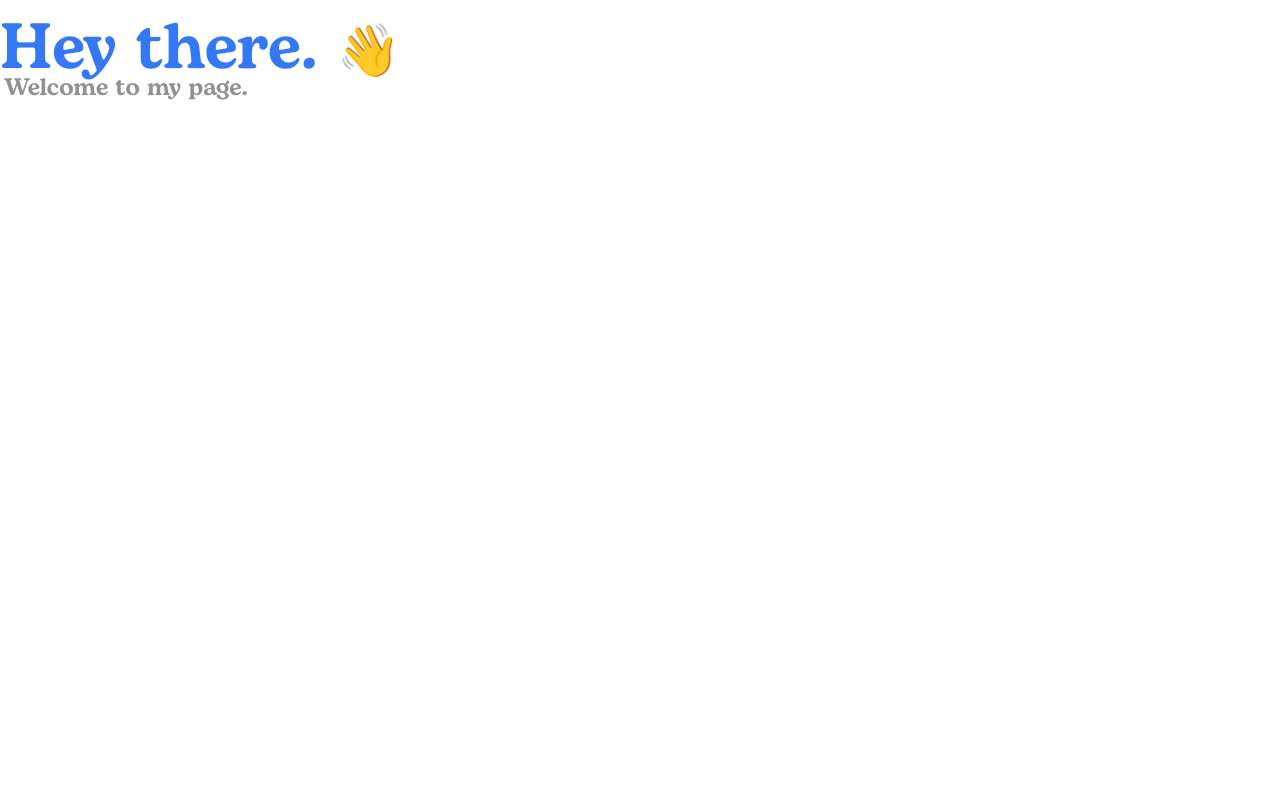
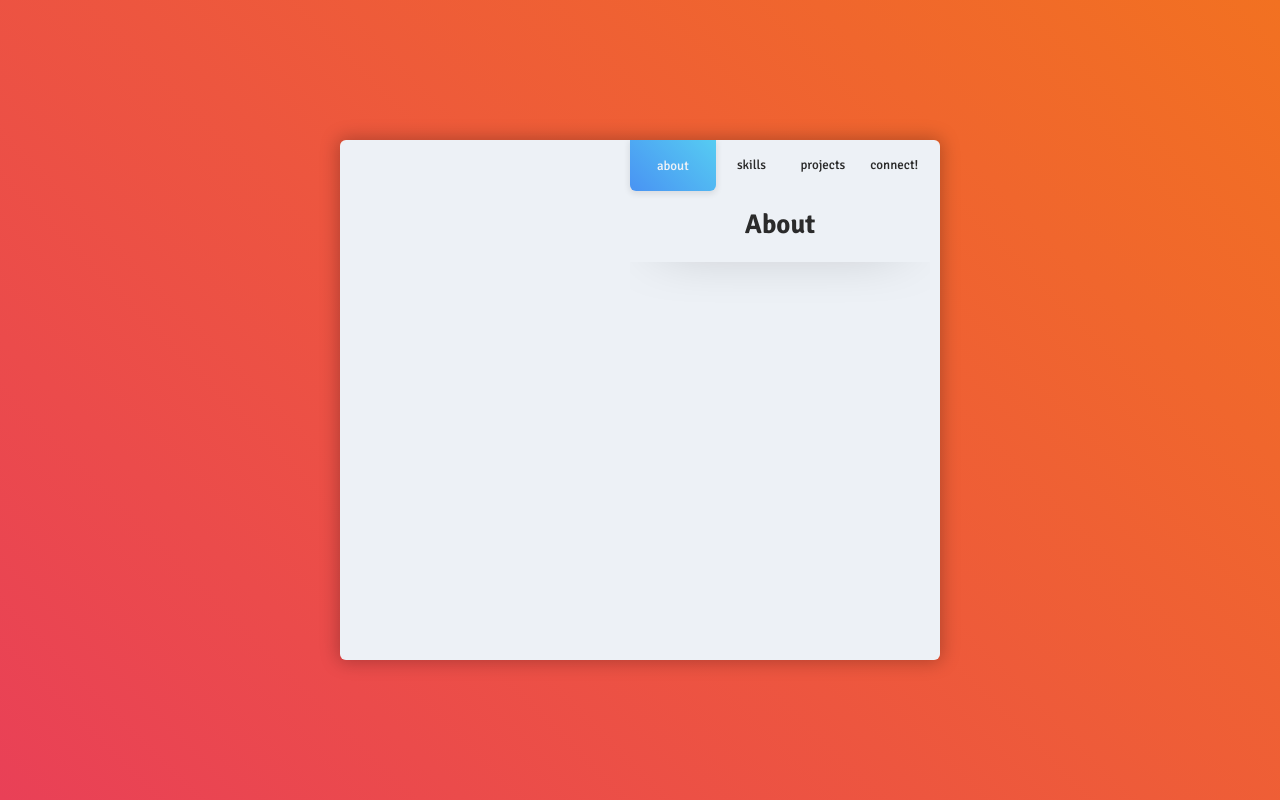
Before and after one commit to Couches/resume, a plain HTML site: page index.html in a window 1280 px wide. Drawn offline with nearby package versions, Linux system fonts and the light colour scheme.

Commit message:
Add transitions and panel to site

```diff
--- a/index.html
+++ b/index.html
@@ -8,17 +8,60 @@
     <title>Gabe De Lappe</title>
 </head>
 <body>
-    <div class="page-hero">
-        <div class="hero-main-text">
-            Hey there.
-            <button class="wave"><div class="emoji">👋</div></button>
+    <div class="page-content">
+        <div class="left">
+            <h2></h2>
         </div>
-        <div class="hero-sub-text">
-            <p>Welcome to my page.</p>
+        <div class="right">
+            <div class="tabs">
+                <button class="tab tab-selected" onclick="openCard(0)">about</button>
+                <button class="tab" onclick="openCard(1)">skills</button>
+                <button class="tab" onclick="openCard(2)">projects</button>
+                <button class="tab" onclick="openCard(3)">connect!</button>
+            </div>
+            <div class="cards">
+                <div id="about" class="card card-selected">
+                    <div class="card-head">
+                        <h2>About</h2>
+                    </div>
+                    <div class="card-body">
+
+                    </div>
+                </div>
+                <div id="skills" class="card">
+                    <div class="card-head">
+                        <h2>Skills</h2>
+                        <div class="card-body">
+
+                        </div>
+                    </div>
+                </div>
+                <div id="projects" class="card">
+                    <div class="card-head">
+                        <h2>Projects</h2>
+                    </div>
+                    <div class="card-body">
+
+                    </div>
+                </div>
+                <div id="links" class="card">
+                    <div class="card-head">
+                        <h2>Connect</h2>
+                    </div>
+                    <div class="card-body">
+                        Check out my links:
+                        <ul>
+                            <li><a class="link" href="https://github.com/Couches" target="_blank"><ion-icon name="logo-github" class="icon"></ion-icon></a></li>
+                            <li><a class="link" href="https://www.linkedin.com/in/robert-de-lappe-800a4a234/" target="_blank"><ion-icon name="logo-linkedin" class="icon"></ion-icon></a></li>
+                        </ul>
+                    </div>
+                </div>
+            </div>
         </div>
     </div>
 
-    <script src="//ajax.googleapis.com/ajax/libs/jquery/2.0.0/jquery.min.js"></script>
+    <script type="module" src="https://unpkg.com/ionicons@5.5.2/dist/ionicons/ionicons.esm.js"></script>
+    <script nomodule src="https://unpkg.com/ionicons@5.5.2/dist/ionicons/ionicons.js"></script>
     <script src="javascript.js"></script>
 </body>
 </html>
--- a/javascript.js
+++ b/javascript.js
@@ -1,28 +1,14 @@
-// list of emojis to cycle through
-const emojis = ['🤪', '🤩', '🤓', '😎', '🤠', '👋'];
+function openCard(cardID)
+{
+    var tabs = document.getElementsByClassName("tab");
+    var cards = document.getElementsByClassName("card");
 
-// container of waving emoji
-const waveElement = document.querySelector(".wave");
-const emoji = waveElement.firstChild;
+    for (let i = 0; i < cards.length; i++)
+    {
+        tabs[i].classList.remove("tab-selected");
+        cards[i].classList.remove("card-selected");
+    }
 
-var currentEmoji = 1;
-
-waveElement.addEventListener('click', function() {
-    waveElement.firstChild.innerHTML = emojis[currentEmoji % emojis.length];
-    currentEmoji++;
-})
-
-// waving emoji animation
-
-// adds rotate class to the emoji to begin the animation
-$(waveElement).mouseenter(function(){
-    $(emoji).addClass("rotate")
-})
-
-// waits for the animation to finish, then removes class to end the animation
-$(waveElement).mouseleave(function(){
-    $(emoji).bind('animationiteration webkitAnimationIteration', function() {
-        $(emoji).removeClass("rotate");
-        $(emoji).unbind('animationiteration webkitAnimationIteration');
-    })
-})
+    tabs[cardID].classList.add("tab-selected");
+    cards[cardID].classList.add("card-selected");
+}
--- a/styles.css
+++ b/styles.css
@@ -1,6 +1,11 @@
 @font-face {
     font-family: Bogart;
     src: url("Bogart.ttf");
+}
+
+@font-face {
+    font-family: Signika;
+    src: url("Signika.ttf");
 }
 
 * {
@@ -8,69 +13,164 @@
     padding: 0;
 }
 
-html {
-    background: rgb(255, 255, 255);
+html, body {
+    height: 100%;
 }
 
-/* Page hero styling */
-.page-hero {
-    display: flex;
-    flex-direction: column;
-
-    cursor: default;
-
-    font-family: Bogart;
+html {
+    background: linear-gradient(45deg, #E94057, #F27121) fixed;
 }
 
-.hero-main-text {
-    font-size: 64px;
-    font-weight: 400;
-    height: 70px;
-
-    color: #3478F7;
-
-    z-index: 1;
+body {
+    display: flex;
+    align-items: center;
+    justify-content: center;
 }
 
-.hero-sub-text {
-    padding-left: 4px;
+.page-content {
+    width: 600px;
+    height: 520px;
 
-    font-size: 24px;
-    color: #919191;
+    display: flex;
+    overflow: hidden;
+
+    border-radius: 6px;
+
+    box-shadow: 0px 0px 18px 2px rgba(0, 0, 0, 0.253);
 }
 
-/* Waving emoji styling */
-.wave {
-    background: transparent;
+.left, .right {
+    width: 100%;
+    height: 100%;
+
+    padding-right: 10px;
+    padding-left: 10px;
+
+    background: #EDF1F6;
+}
+
+.tabs {
+    width: 100%;
+    height: 50px;
+
+    display: flex;
+
+    background-color: #EDF1F6;
+}
+
+.tab {
+    width: 100%;
+
+    font-family: Signika;
+    font-weight: 500;
+
+    color: #2b2b2b;
+
     border: none;
+    background: none;
 
-    font-size: 0.8em;
+    font-size: 13px;
 
-    transform: rotate(0deg);
+    border-radius: 0px 0px 6px 6px;
+    transition: width 0.4s, box-shadow 0.8s ease-in-out, color 0.8s, background 0.4s;
+}
 
-    user-select: none;
-    -webkit-user-select: none;
-
+.tab:hover {
+    background: #d8dde2;
+    transition: 0.2s;
     cursor: pointer;
 }
 
+.tab-selected, .tab-selected:hover {
+    background:linear-gradient(45deg, #4993f3, #56CCF2);
+    box-shadow: 0px 2px 6px 1px rgba(0, 0, 0, 0.09);
+    border-radius: 0px 0px 6px 6px;
+    color: #EDF1F6;
+    transition: 0.2s ease-out;
+    width: 120%;
+    height: 102.5%;
 
-.wave:not(:active) {
-    animation: pop 0.5s ease-in-out;
+    font-weight: 500;
+
+    cursor: default;
 }
 
-.emoji.rotate {
-    animation: rotation 1s infinite ease-in-out;
+.cards {
+    width: 300px;
+    height: 500px;
+
+    overflow: hidden;
 }
 
-/* Waving emoji animation keyframes */
-@keyframes rotation {
-    0%   { transform: rotate(0deg);  }
-    50%  { transform: rotate(25deg); }
-    100% { transform: rotate(0deg);  }
+.card {
+    opacity: 0;
+
+    overflow: hidden;
+
+    width: inherit;
+    height: inherit;
+
+    position: absolute;
+
+    text-align: center;
+
+    display: flex;
+    flex-direction: column;
 }
 
-@keyframes pop {
-    50%  { transform: scale(1.4); }
-    100% { transform: scale(1.0); }
+.card-selected {
+    opacity: 1;
+
+    color: #2b2b2b;
 }
+
+.card-head {
+    font-family: Signika;
+
+    padding-top: 18px;
+    padding-bottom: 8px;
+    margin-bottom: 16px;
+
+    font-size: 18px;
+
+    font-weight: 600;
+
+    width: 100%;
+    height: 46px;
+
+    box-shadow: 0px 0px 60px -31px rgb(0, 0, 0);
+}
+
+.card-body {
+    font-family: Signika;
+
+    padding-top: 16px;
+
+    width: 100%;
+
+    display: flex;
+    align-items: center;
+    justify-content: center;
+    flex-direction: column;
+}
+
+.card-body ul {
+    margin-top: 12px;
+
+
+
+    list-style: none;
+    font-size: 32px;
+    display: flex;
+    gap: 16px;
+}
+
+a {
+    text-decoration: none;
+
+}
+
+.icon {
+    background: linear-gradient(45deg, #4993f3, #56CCF2);
+    color: black;
+}
```
Also changed, not shown: Signika.ttf (added).
